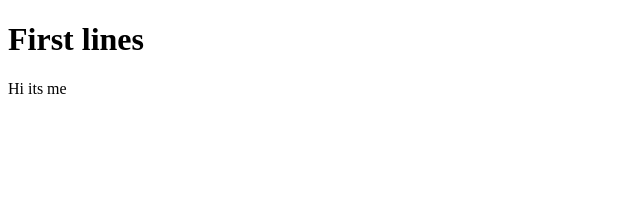
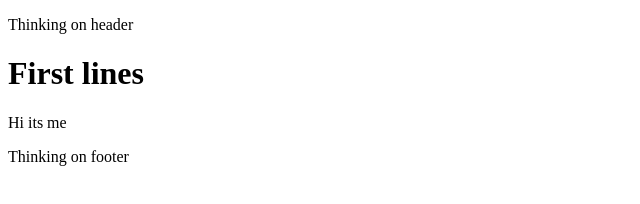
Before and after one commit to yasuomaidana/htmlPractice, a plain HTML site: page index.html in a window 1280 px wide. Shown: the whole page, without its empty margins (0-640 px from the left). Drawn offline with Linux system fonts and the light colour scheme.

Commit message:
raw html structure

```diff
--- a/index.html
+++ b/index.html
@@ -1,8 +1,16 @@
 <!DOCTYPE html>
-<hea>
-    <title>First formal html practice</title>
-</hea>
-<body>
-    <h1>First lines</h1>
-    <p>Hi its me</p>
-</body>
+<html lang="en">
+    <head>
+        <meta charset="UTF-8">
+        <title>First formal html practice</title>
+
+    </head>
+    <body>
+        <header><p>Thinking on header</p></header>
+        <h1>First lines</h1>
+        <p>Hi its me</p>
+        <footer>
+            <p>Thinking on footer</p>
+        </footer>
+    </body>
+</html>
```
